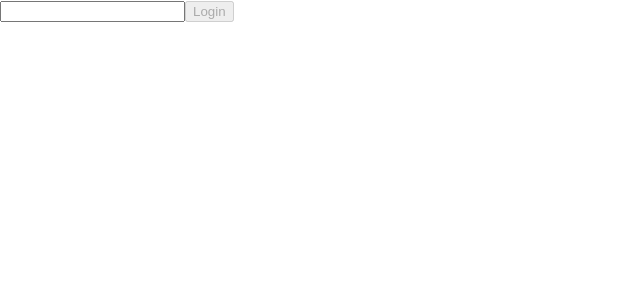
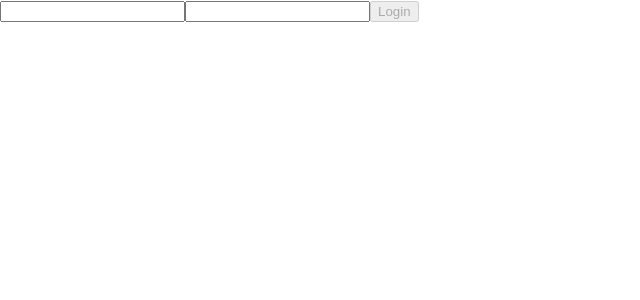
Before and after one commit to flsr-dev/tunes-app, a React (Create React App) app: page / in a window 1280 px wide. Shown: the top 300 px of the page, without its empty margins (0-640 px from the left). Built offline with nearby package versions, Linux system fonts and the light colour scheme.

Commit message:
chore: add page navigation links to header

```diff
--- a/package.json
+++ b/package.json
@@ -6,7 +6,9 @@
     "@testing-library/jest-dom": "^5.16.4",
     "@testing-library/react": "^13.1.1",
     "@testing-library/user-event": "^13.5.0",
+    "dotenv": "^16.0.1",
     "history": "^5.3.0",
+    "jsencrypt": "^3.2.1",
     "prop-types": "^15.8.1",
     "react": "^18.0.0",
     "react-dom": "^18.0.0",
--- a/src/components/Header.jsx
+++ b/src/components/Header.jsx
@@ -1,4 +1,5 @@
 import React from 'react';
+import { Link } from 'react-router-dom';
 import UserProvider from '../context/UserProvider';
 import getLoggedUser from '../services/getLoggedUser';
 import appLogo from '../images/appLogo.svg';
@@ -8,12 +9,19 @@ export default function Header() {
   return (
     <UserProvider>
       <header>
+        <Link to="/">
+          <img src={appLogo} alt="App Logo" width="200px" />
+        </Link>
         <nav>
-          <p>
-            {name}
-          </p>
-          <img src={appLogo} alt="App Logo" width="200px" />
+          <ul>
+            <li><Link to="/search">Search</Link></li>
+            <li><Link to="/favorites">Favorites</Link></li>
+            <li><Link to="/profile">Profile</Link></li>
+          </ul>
         </nav>
+        <p>
+          {name}
+        </p>
       </header>
     </UserProvider>
   );
--- a/src/pages/Login.jsx
+++ b/src/pages/Login.jsx
@@ -2,9 +2,11 @@ import React, { useContext, useEffect, useState } from 'react';
 import { useNavigate } from 'react-router-dom';
 import { UserContext } from '../context/contexts';
 import useCreateUser from '../hooks/useCreateUser';
+// require('dotenv').config;
 
 export default function Login() {
   const [username, setUsername] = useState('');
+  const [password, setPassword] = useState('');
   const [isLoginDisabled, setIsLoginDisabled] = useState(true);
   const { setUserInfo } = useContext(UserContext);
   const history = useNavigate();
@@ -23,9 +25,8 @@ export default function Login() {
     history('/search');
   };
 
-  const handleInputChange = ({ target: { value } }) => {
-    setUsername(value);
-  };
+  const handleInputChange = ({ target: { value } }, changeStateFunc) => (
+    changeStateFunc(value));
   return (
     <div>
       <input
@@ -33,7 +34,14 @@ export default function Login() {
         name="username"
         aria-label="user name"
         value={username}
-        onChange={handleInputChange}
+        onChange={(event) => handleInputChange(event, setUsername)}
+      />
+      <input
+        type="password"
+        name="password"
+        aria-label="password"
+        value={password}
+        onChange={(event) => handleInputChange(event, setPassword)}
       />
       <button
         type="button"
```
Also changed, not shown: 2 other files (tests, documents, lock files or other folders).
